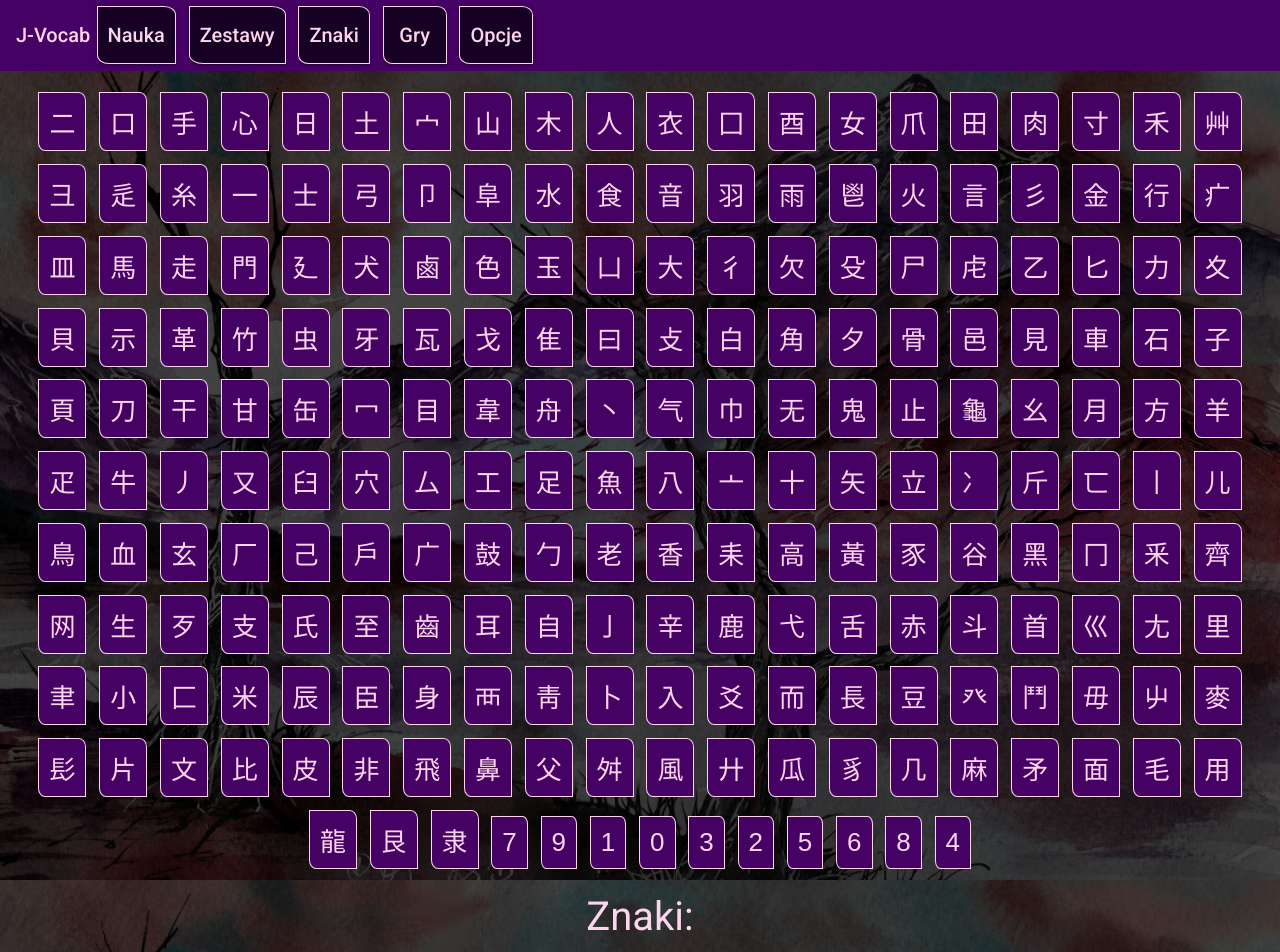
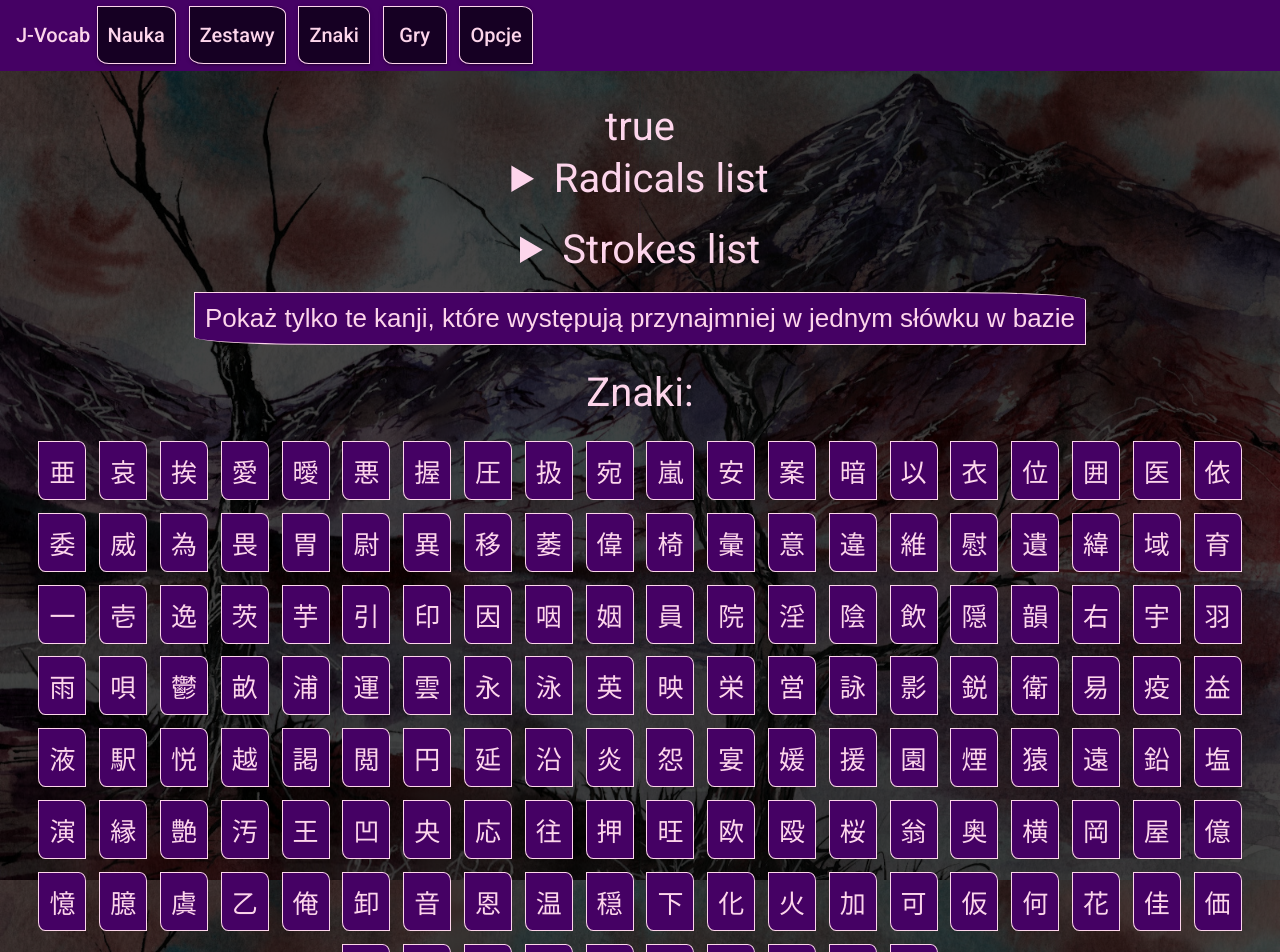
Before and after one commit to bjeziorek/j-vocab_project, an Angular app in the folder J-Vocab/: page /kanji in a window 1280 px wide. Shown: the top 952 px of the page. Built offline with nearby package versions, Linux system fonts and the light colour scheme.

Commit message:
FilteredDbWithUsedKanjiOnly

```diff
--- a/J-Vocab/src/app/kanji/kanji.component.html
+++ b/J-Vocab/src/app/kanji/kanji.component.html
@@ -1,23 +1,36 @@
 <div class="{{theme}}">
-    <div class="centerize">
-      <button *ngFor="let radical of radicals" id="{{radical}}" (click)="radicalClick($event)" class="unclicked">{{radical}}</button>
-      <button *ngFor="let stroke of strokes" id="{{stroke}}" (click)="strokeClick($event)" class="unclicked">{{stroke}}</button>
-
-        <h1>Znaki:</h1>
-        <div >
-        <button  *ngFor="let item of kanjiDb |
-        slice: lowValue : highValue" id={{kanjiHandler.toString(item)}} (click)="kanjiClick($event)">{{item.New}}</button>
+  <div class="centerize">
+    <h1>{{isDataReady()}}</h1>
+    <details>
+      <summary>Radicals list</summary>
+      <button *ngFor="let radical of radicals" id="{{radical}}"  (click)="radicalClick($event)"
+         class="unclicked">{{radical}}</button>
+    </details>
+    <details>
+      <summary>Strokes list</summary>
+      <button *ngFor="let stroke of strokes" id="{{stroke}}"  (click)="strokeClick($event)"
+         class="unclicked">{{stroke}}</button>
+    </details>
+    <button (click)="loadingX();filterByPresence()">Pokaż tylko te kanji, które występują przynajmniej w jednym słówku w bazie
+      {{alreadyChecked}}</button>
+    <h1>Znaki:</h1>
+    <div *ngIf="dataReady; else loading">
+      <button *ngFor="let item of kanjiDb |
+        slice: lowValue : highValue" id={{kanjiHandler.toString(item)}}
+        (click)="kanjiClick($event)">{{item.New}}</button>
 
       <!--  <button *ngFor="let item of kanjiDb" id={{kanjiHandler.toString(item)}} (click)="kanjiClick($event)">{{item.New}}</button>
     -->
     </div>
-
-    </div>
+    <ng-template #loading>
+      <div>
+        <p>loading...</p>
+      </div>
+    </ng-template>
+  </div>
 </div>
 
 
-<mat-paginator [length]="kanjiDb.length"
-[pageSizeOptions]="pageSizeOptions"
-[pageSize]="pageSize"
-(page)="getPaginatorData($event)">
+<mat-paginator [length]="kanjiDb.length" [pageSizeOptions]="pageSizeOptions" [pageSize]="pageSize"
+  (page)="getPaginatorData($event)">
 </mat-paginator>
--- a/J-Vocab/src/app/kanji/kanji.component.ts
+++ b/J-Vocab/src/app/kanji/kanji.component.ts
@@ -1,11 +1,12 @@
 import { KanjiDialogBoxComponent } from './../kanji-dialog-box/kanji-dialog-box.component';
 import { KanjiData } from './kanji-data.model';
 import { KanjiDatabase } from './kanji-database';
-import { Component, OnInit } from '@angular/core';
+import { Component, NgZone, OnInit } from '@angular/core';
 import { ThemesService } from '../themes.service';
 import { MatDialog, MAT_DIALOG_DATA } from '@angular/material/dialog';
 import { PageEvent } from '@angular/material/paginator';
 import { isNgTemplate } from '@angular/compiler';
+import { DataBase } from '../data-base';
 
 export interface DialogData {
   kanji: KanjiData;
@@ -23,6 +24,9 @@ export class KanjiComponent implements OnInit {
   kanjiDb = this.fullKanjiDb;
   radicals = ['1', '2', '3'];
   strokes = ['1', '2', '3'];
+  alreadyChecked = '';
+  dataReady = true;
+
   /*
   // MatPaginator Output
   pageEvent: PageEvent;
@@ -37,29 +41,34 @@ export class KanjiComponent implements OnInit {
   highValue = 150;
 
   theme = 'amethystTheme';
-  constructor(private readonly themeService: ThemesService,
-              public dialog: MatDialog) {
+  constructor(private readonly themeService: ThemesService, private ngZone: NgZone,
+    public dialog: MatDialog) {
     this.radicals = this.listElements('radical');
     this.strokes = this.listElements('stroke');
     //    this.activePageDataChunk = this.datasource.slice(0,this.pageSize);
   }
+
   ngOnInit(): void {
+    console.log('ngOnInit');
     this.theme = this.themeService.currentTheme;
     this.themeService.theme.subscribe((receivedTheme: string) => {
       this.theme = receivedTheme;
     });
+    this.themeService.dataIsReady.subscribe((receivedIfIsDataReady: boolean) => {
+      this.dataReady = receivedIfIsDataReady;
+    });
   }
 
   radicalClick(evt): void {
-    this.kanjiDb = this.fullKanjiDb.filter((item) => item.Radical === evt.target.id );
+    this.kanjiDb = this.fullKanjiDb.filter((item) => item.Radical === evt.target.id);
   }
   strokeClick(evt): void {
-    this.kanjiDb = this.fullKanjiDb.filter((item) => item.Strokes === evt.target.id );
+    this.kanjiDb = this.fullKanjiDb.filter((item) => item.Strokes === evt.target.id);
   }
 
   listElements(what): string[] {
-    function existsOnTagListAlready(tag, tagList) {
-      for (let t of tagList) {
+    function existsOnTagListAlready(tag, tagList): boolean {
+      for (const t of tagList) {
         if (t === tag) {
           return true;
         }
@@ -69,8 +78,8 @@ export class KanjiComponent implements OnInit {
     let tagList: string[];
     tagList = [];
     const db = this.fullKanjiDb;
-    for (let el of this.fullKanjiDb) {
-      for (let tag of (what === 'radical' ? el.Radical : el.Strokes)) {
+    for (const el of this.fullKanjiDb) {
+      for (const tag of (what === 'radical' ? el.Radical : el.Strokes)) {
         if (!existsOnTagListAlready(tag, tagList)) {
           tagList.push(tag);
         }
@@ -80,12 +89,39 @@ export class KanjiComponent implements OnInit {
     return tagList;
   }
 
-  /* filterResults(rules,method){
-     if(item.Radicals){
+  isDataReady() {
+    return this.dataReady;
+  }
 
-     }
-   }
-   this.kanjiDb=this.kanjiDb.filter();*/
+  loadingX() { //nie robi nic na razie
+    console.log('loading');
+    this.ngZone.run(() => {
+      this.dataReady = false;
+      this.themeService.dataIsReady.next(false);
+    });
+  }
+
+  filterByPresence(): void {
+    console.log('filter');
+    this.kanjiDb = this.getFilteredDbWithUsedKanjiOnly();
+    this.dataReady = true;
+  }
+
+  getFilteredDbWithUsedKanjiOnly(): any {
+    this.dataReady = false;
+    const vocabulary = new DataBase().getResources();
+    this.kanjiDb = [];
+
+    function filterKanji(item): boolean {
+      for (const word of vocabulary) {
+        if (word.character.includes(item.New)) {
+          return true;
+        }
+      }
+      return false;
+    }
+    return this.fullKanjiDb.filter(filterKanji);
+  }
 
   setPageSizeOptions(setPageSizeOptionsInput: string): void {
     if (setPageSizeOptionsInput) {
--- a/J-Vocab/src/app/themes.service.ts
+++ b/J-Vocab/src/app/themes.service.ts
@@ -5,7 +5,7 @@ import { BehaviorSubject, Subject } from 'rxjs';
   providedIn: 'root'
 })
 export class ThemesService {
-
+  dataIsReady = new Subject();
   theme = new BehaviorSubject('amethystTheme');
   currentTheme = 'amethystTheme';
 
--- a/J-Vocab/themes.scss
+++ b/J-Vocab/themes.scss
@@ -11,7 +11,7 @@
 //amethyst
 %amethystThemeDark {
 
-  h1{
+  h1,summary{
     color: colors.$lightPurple;
     font-size:40px;//4vw;
   margin: 2vw;
@@ -138,7 +138,7 @@
 
 //turquise
 %turquiseThemeDark {
-  h1{
+  h1,summary{
     color: colors.$lightTurquise;
     font-size:40px;//4vw;
   margin: 2vw;
@@ -237,7 +237,7 @@
 %amberThemeDark {
   //background-color: colors.$darkAmber;
   //color: colors.$lightAmber;
-  h1{
+  h1,summary{
     color: colors.$lightAmber;
     font-size:40px;//4vw;
   margin: 2vw;
```
Also changed, not shown: J-Vocab/src/app/kanji-dialog-box/kanji-dialog-box.component.ts (line endings or trailing spaces).
